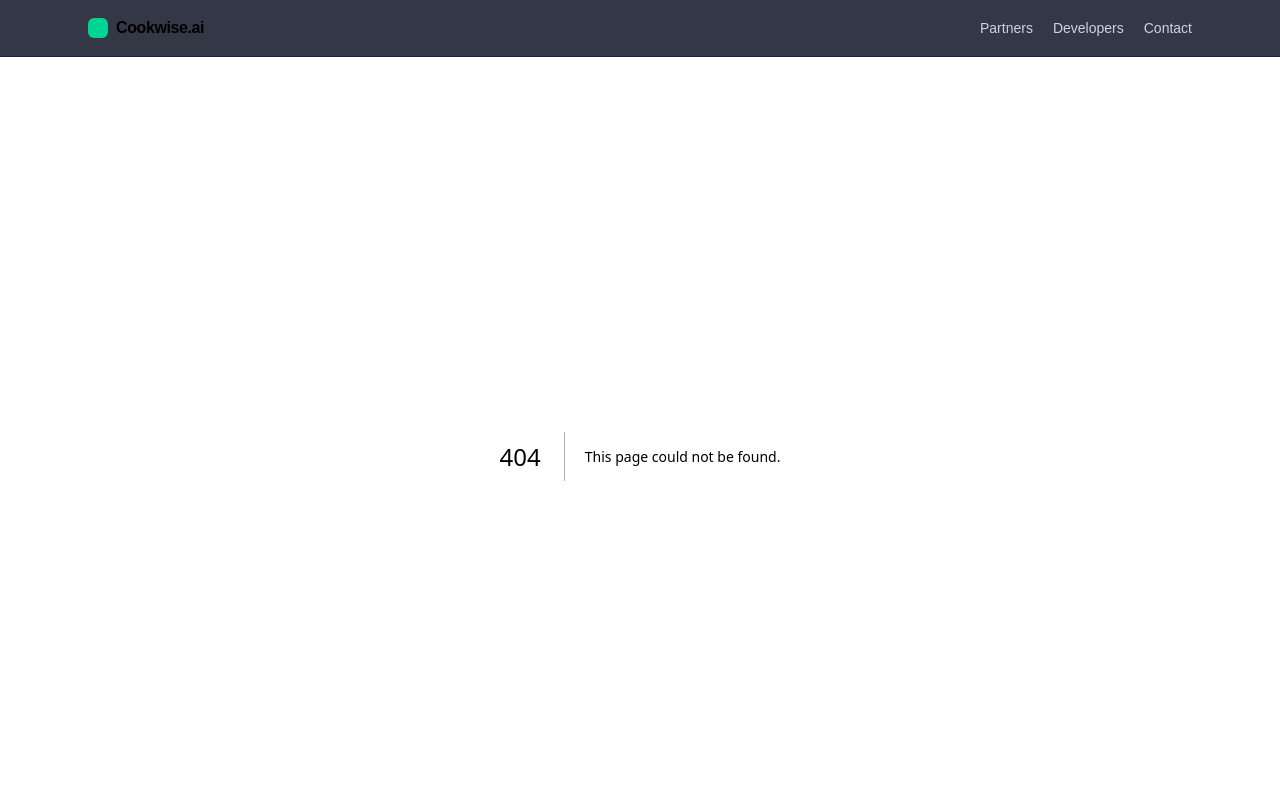
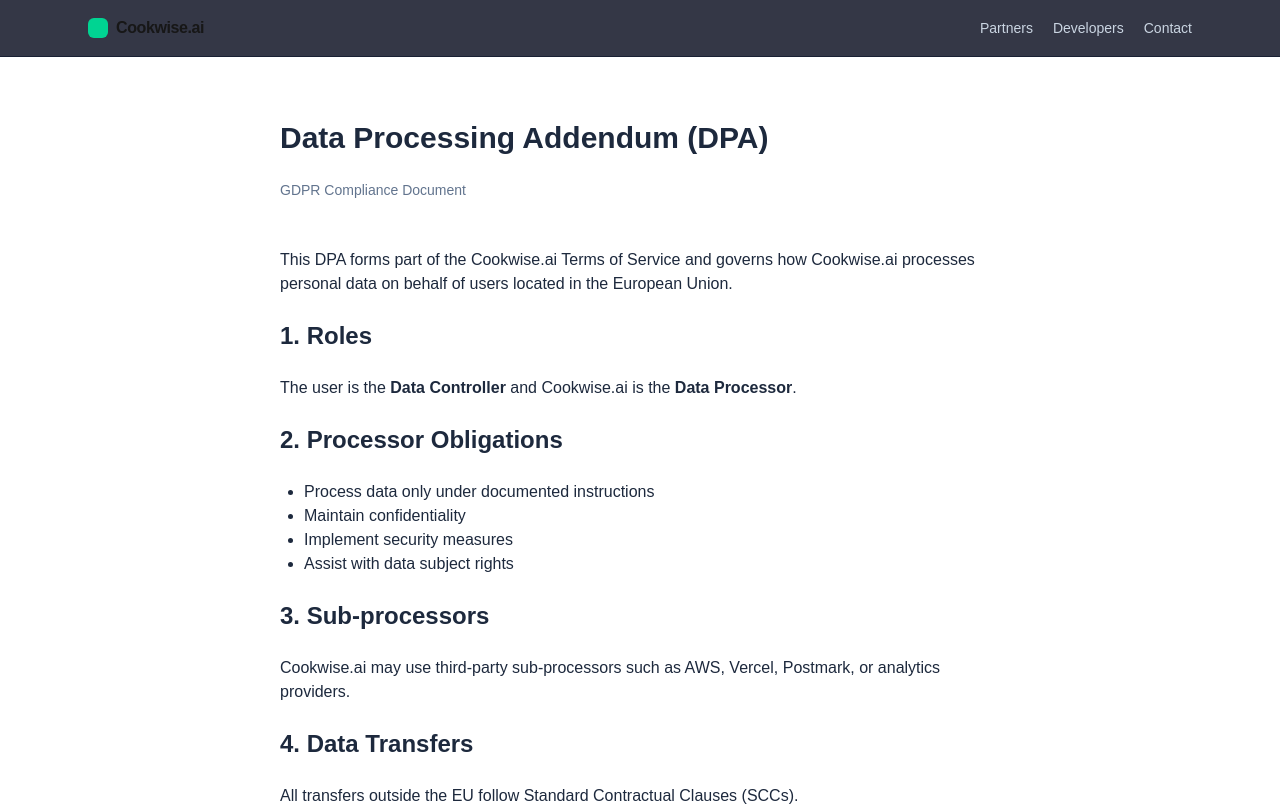
Before and after one commit to robsalter-lab/nextjs-cookwisemkt, a Next.js app: page /dpa in a window 1280 px wide. Before the commit this address had no page. Shown: the top 806 px of the page. Built offline with nearby package versions, Linux system fonts and the light colour scheme.

Commit message:
Create page.tsx

```diff
--- /dev/null
+++ b/app/dpa/page.tsx
@@ -0,0 +1,40 @@
+export default function DPA() {
+  return (
+    <div className="max-w-3xl mx-auto px-6 py-16 text-slate-800">
+      <h1 className="text-3xl font-bold mb-6">Data Processing Addendum (DPA)</h1>
+      <p className="text-sm text-slate-500 mb-12">GDPR Compliance Document</p>
+
+      <p>
+        This DPA forms part of the Cookwise.ai Terms of Service and governs how Cookwise.ai
+        processes personal data on behalf of users located in the European Union.
+      </p>
+
+      <h2 className="text-2xl font-semibold my-6">1. Roles</h2>
+      <p>
+        The user is the <strong>Data Controller</strong> and Cookwise.ai is the
+        <strong> Data Processor</strong>.
+      </p>
+
+      <h2 className="text-2xl font-semibold my-6">2. Processor Obligations</h2>
+      <ul className="list-disc ml-6 mb-4">
+        <li>Process data only under documented instructions</li>
+        <li>Maintain confidentiality</li>
+        <li>Implement security measures</li>
+        <li>Assist with data subject rights</li>
+      </ul>
+
+      <h2 className="text-2xl font-semibold my-6">3. Sub-processors</h2>
+      <p>
+        Cookwise.ai may use third-party sub-processors such as AWS, Vercel, Postmark, or analytics providers.
+      </p>
+
+      <h2 className="text-2xl font-semibold my-6">4. Data Transfers</h2>
+      <p>
+        All transfers outside the EU follow Standard Contractual Clauses (SCCs).
+      </p>
+
+      <h2 className="text-2xl font-semibold my-6">5. Contact</h2>
+      <p>Email: <strong>privacy@cookwise.ai</strong></p>
+    </div>
+  );
+}
```
